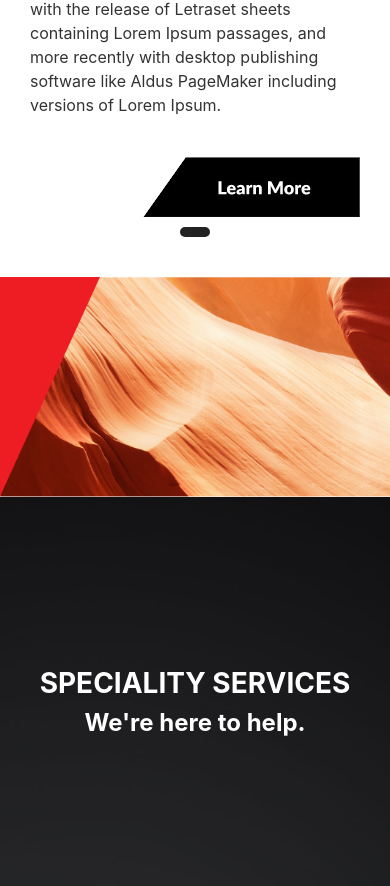
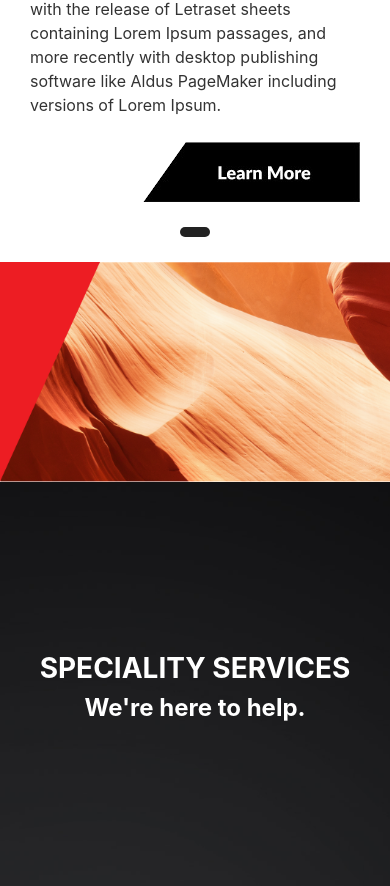
Before and after one commit to Panfi/Redshift, a React (Create React App) app: page / in a window 390 px wide. Shown: the part 1017-1903 px from the top of the page. Built offline with nearby package versions, Linux system fonts and the light colour scheme.

Commit message:
Update home and slider stylesheets

```diff
--- a/src/components/homeSlider/slider.css
+++ b/src/components/homeSlider/slider.css
@@ -18,9 +18,17 @@
 .slider-btn-cell{
   display: block;
   height: 60px;
-  margin-top: 40px;
+  margin-top: 30px;
 }
 
 .slider-btn{
   float: right;
 }
+
+@media screen and (max-width: 720px) {
+
+  .slider-btn-cell {
+    margin-top: 25px;
+  }
+
+}
--- a/src/pages/homeComponent/home.css
+++ b/src/pages/homeComponent/home.css
@@ -466,8 +466,4 @@
     top: 565px!important;
   }
 
-  .slider-btn-cell {
-    margin-top: 25px;
 }
-
-}
```
